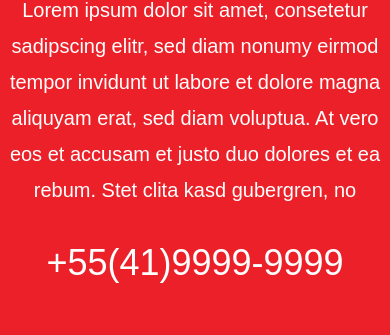
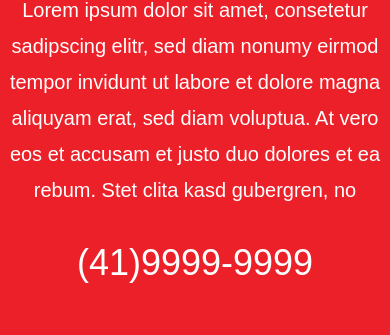
Before and after one commit to GabeMachado/landingPageBlackFriday, a plain HTML site: page index.html in a window 390 px wide. Shown: the part 3609-3944 px from the top of the page. Drawn offline with Linux system fonts and the light colour scheme.

```diff
--- a/index.html
+++ b/index.html
@@ -141,7 +141,7 @@
             <p>Lorem ipsum dolor sit amet, consetetur sadipscing elitr, sed diam nonumy eirmod tempor invidunt ut labore et dolore magna aliquyam erat, sed diam voluptua. At vero eos et accusam et justo duo dolores et ea rebum. Stet clita kasd gubergren, no</p>
           </div>
           <div class="number-tel">
-            <p>+55(41)9999-9999</p>
+            <p>(41)9999-9999</p>
           </div>
           <div class="social-network">
             <div class="facebook">
```
